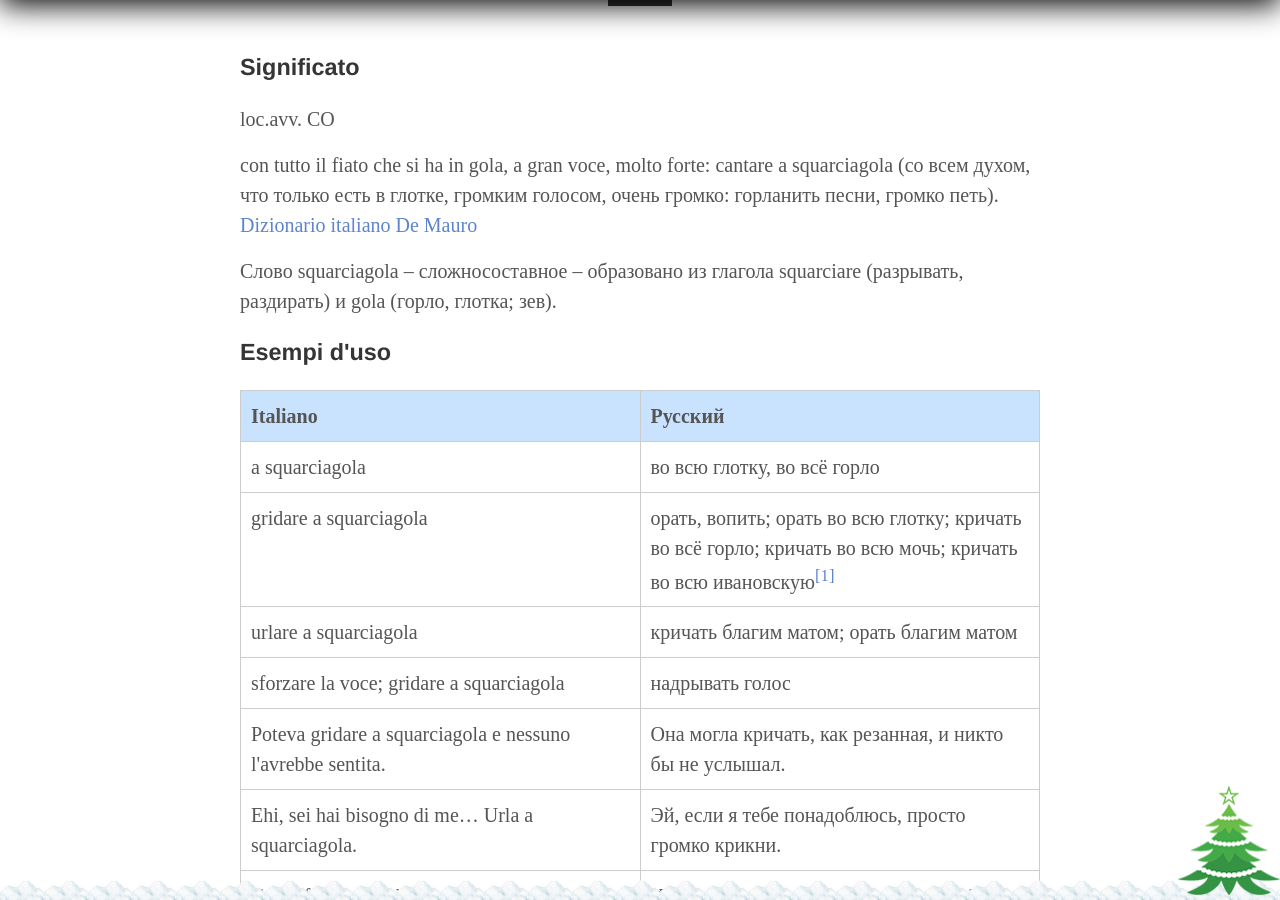
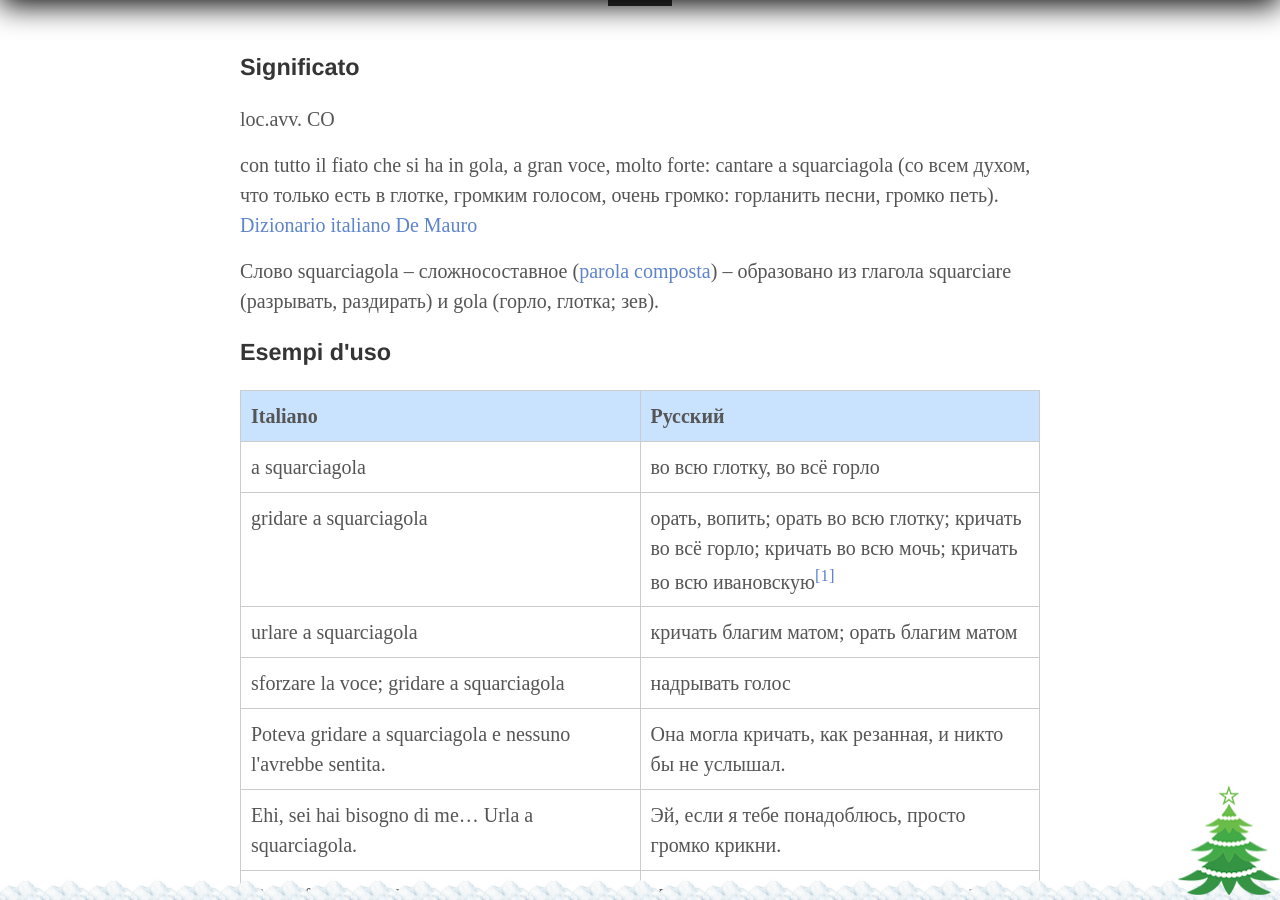
Before and after one commit to postolny/postolny.github.io, a Jekyll site: the page built from _posts/2021-04-05-a-squarciagola.md, in a window 1280 px wide and 900 px high, scrolled down 600 px. Built offline with Jekyll 4.4.1, drawn with Linux system fonts in a browser that asks for light colours.

Commit message:
Add files via upload

```diff
--- a/_posts/2021-04-05-a-squarciagola.md
+++ b/_posts/2021-04-05-a-squarciagola.md
@@ -14,7 +14,7 @@ loc.avv. CO
 
 con tutto il fiato che si ha in gola, a gran voce, molto forte: cantare a squarciagola (со всем духом, что только есть в глотке, громким голосом, очень громко: горланить песни, громко петь). [Dizionario italiano De Mauro](https://dizionario.internazionale.it/parola/a-squarciagola)
 
-Слово squarciagola – сложносоставное – образовано из глагола squarciare (разрывать, раздирать) и gola (горло, глотка; зев).
+Слово squarciagola – сложносоставное ([parola composta](https://www.treccani.it/enciclopedia/parole-composte_%28La-grammatica-italiana%29/))  – образовано из глагола squarciare (разрывать, раздирать) и gola (горло, глотка; зев).
 
 ### Esempi d'uso
 
```
